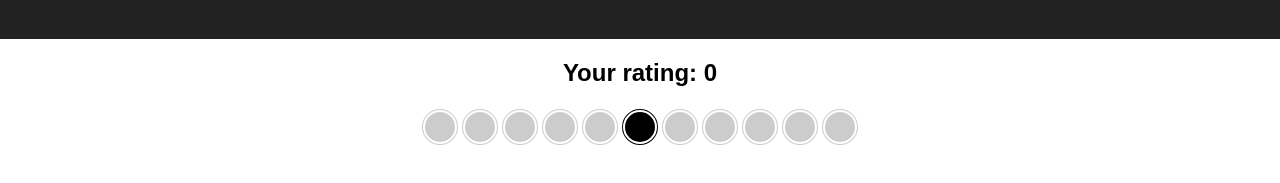
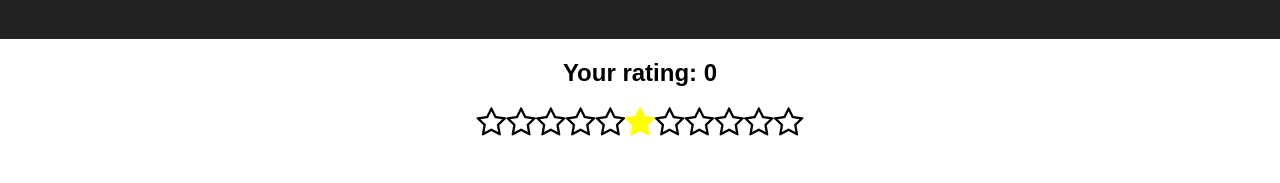
Before and after one commit to WillMcIntosh/Incluvie, a React app: page / in a window 1280 px wide. Shown: the part 151-334 px from the top of the page. Built offline with nearby package versions, Linux system fonts and the light colour scheme.

Commit message:
coloured the stars for ratings and added a readOnly field to state

```diff
--- a/src/components/App.js
+++ b/src/components/App.js
@@ -8,13 +8,14 @@ class App extends Component {
     super();
     this.onChangeRating = this.onChangeRating.bind(this);
     this.state = {
-      numberOfStars: 0
+      numberOfStars: 0,
+      readOnly: false
     };
   }
 
   onChangeRating(value){
     let numberOfStars = {...this.state.numberOfStars};
-    console.log(numberOfStars);
+    // console.log(numberOfStars);
     numberOfStars = value;
     this.setState({ numberOfStars:value
     });
@@ -29,6 +30,7 @@ class App extends Component {
         </header>
         <Rating
           numberOfStars={this.state.numberOfStars}
+          readonly={this.state.readOnly}
           onChangeRating={this.onChangeRating}
         />
       </div>
--- a/src/components/Rating.js
+++ b/src/components/Rating.js
@@ -8,16 +8,24 @@ class Rating extends React.Component {
       <div className="rating-wrap">
         <h2>Your rating: {this.props.numberOfStars}</h2>
         <RatingStars
-          start={1}
+          start={0}
           stop={-5}
           step={-1}
+          emptySymbol="fa fa-star-o fa-2x"
+          fullSymbol="fa fa-star fa-2x red-star"
           initialRating={this.props.numberOfStars}
           direction={'rtl'}
           onChange={this.props.onChangeRating}
+          readonly={this.props.readOnly}
         />
         <RatingStars
+          start={-1}
+          stop={5}
+          emptySymbol="fa fa-star-o fa-2x"
+          fullSymbol={['fa fa-star fa-2x yellow-star','fa fa-star fa-2x green-star','fa fa-star fa-2x green-star','fa fa-star fa-2x green-star','fa fa-star fa-2x green-star','fa fa-star fa-2x green-star']}
           initialRating={this.props.numberOfStars}
           onChange={this.props.onChangeRating}
+          readonly={this.props.readOnly}
         />
       </div>
     )
--- a/src/index.css
+++ b/src/index.css
@@ -3,3 +3,15 @@ body {
   padding: 0;
   font-family: sans-serif;
 }
+
+.red-star {
+  color: red;
+}
+
+.green-star {
+  color:green;
+}
+
+.yellow-star {
+  color:yellow;
+}
```
